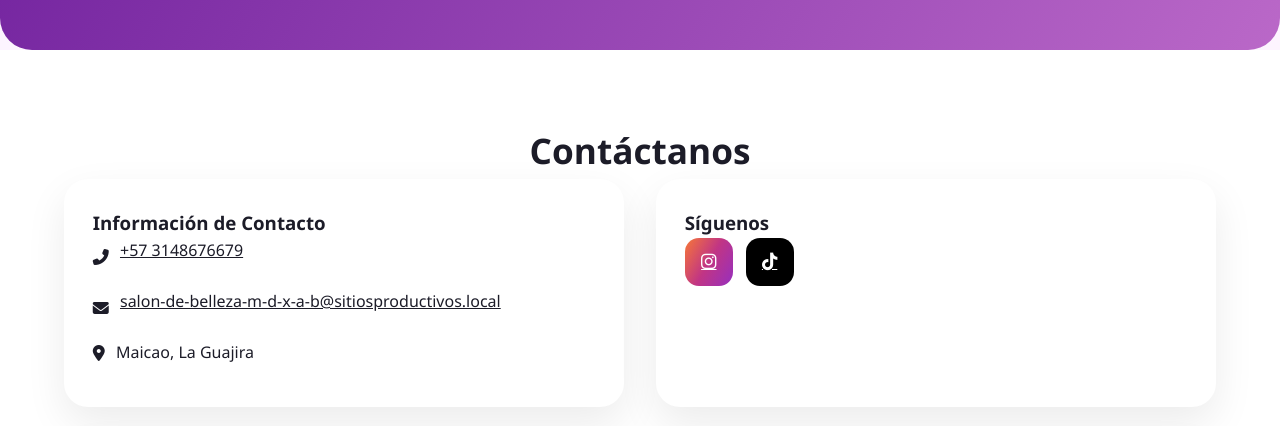
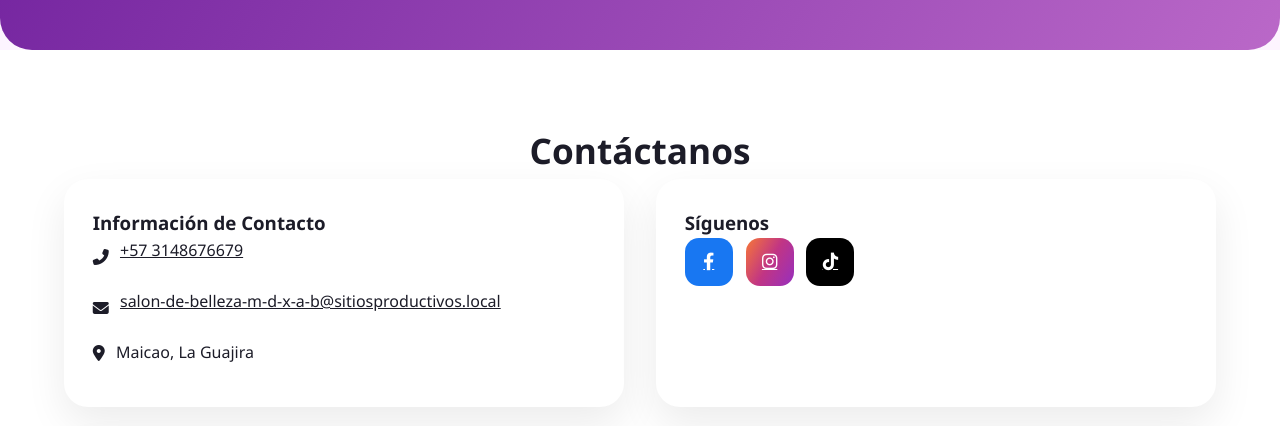
Before and after one commit to ReconvencionLaboralGuajira/anasu-salon-77, a plain HTML site: page index.html in a window 1280 px wide. Shown: the part 3077-3503 px from the top of the page. Drawn offline with Linux system fonts and the light colour scheme; no server answers.

Commit message:
Publish site

```diff
--- a/index.html
+++ b/index.html
@@ -262,6 +262,10 @@
                     <h3>Síguenos</h3>
                     <div class="social-links">
 
+                        <a href="https://www.facebook.com/share/1ZqaNf5abM/" target="_blank" rel="noopener" class="social-icon fb">
+                            <i class="fab fa-facebook-f"></i>
+                        </a>
+
 
                         <a href="https://www.instagram.com/anasu.salon/" target="_blank" rel="noopener" class="social-icon ig">
                             <i class="fab fa-instagram"></i>
```
